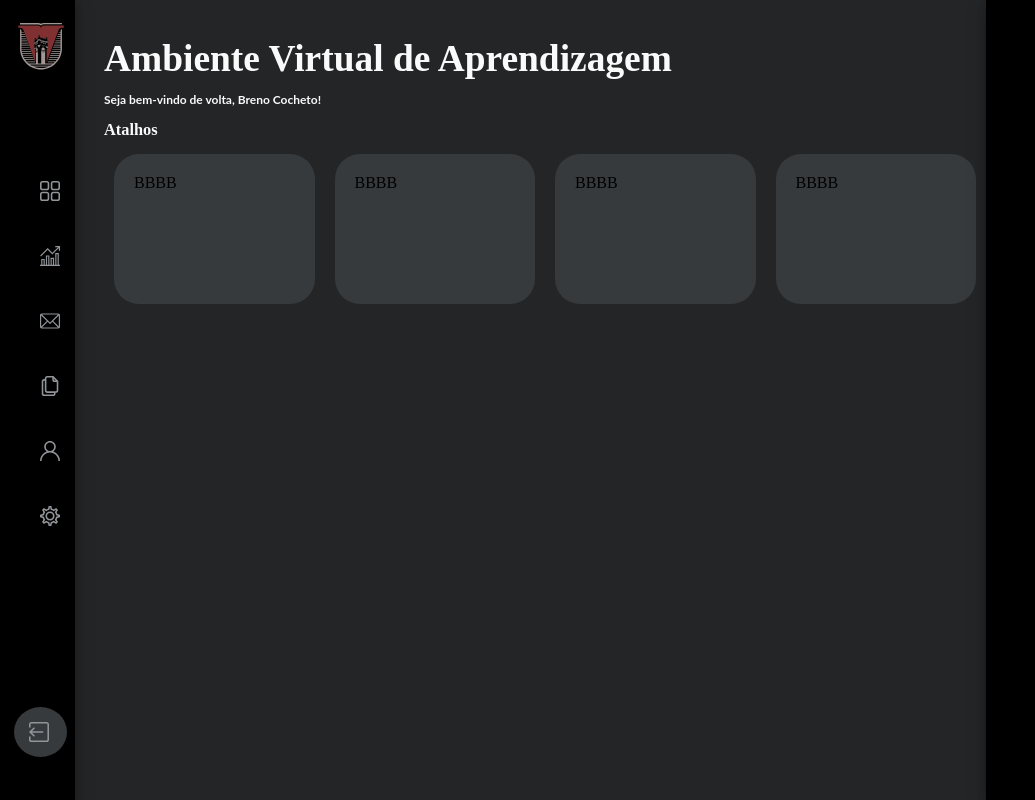
After one commit to UniversidadeDeVassouras/labproginter-2020.2-BrenoCocheto-p2, a Flask app: page / in a window 1280 px wide. The commit adds this page. Shown: the whole page, without its empty margins (0-1035 px from the left). Run offline with Flask 2, Linux system fonts and the light colour scheme.

```diff
--- a/application/view/templates/base.html
+++ b/application/view/templates/base.html
@@ -43,7 +43,7 @@
         </section>
     </header>
     <section id="content">
-        <a>BBBB</a>
+        {% block body %}{% endblock %}
     </section>
 </body>
 
--- /dev/null
+++ b/application/view/templates/home.html
@@ -0,0 +1,23 @@
+{%extends 'base.html'%} {%block body%}
+<section id="home">
+    <div id="h-title">
+        <h1 id="h-h1">Ambiente Virtual de Aprendizagem</h1>
+    </div>
+    <div id="h-sub">
+        <h1 id="h-sub">Seja bem-vindo de volta, Breno Cocheto!</h1>
+    </div>
+    <div id="h-help"></div>
+    <div id="h-summary">
+        <h1>Atalhos</h1>
+    </div>
+    <div id="h-shortcuts">
+        <div id="h-container"> BBBB</div>
+        <div id="h-container"> BBBB</div>
+        <div id="h-container"> BBBB</div>
+        <div id="h-container"> BBBB</div>
+    </div>
+    <div id="h-select"></div>
+    <div id="h-subjects"></div>
+    <div id="h-side"></div>
+</section>
+{%endblock%}
```
Also changed, not shown: application/view/static/fonts/Lato.ttf (added), application/view/static/fonts/Raleway-Italic-VariableFont_wght.ttf (added), application/view/static/fonts/Raleway.ttf (added).
